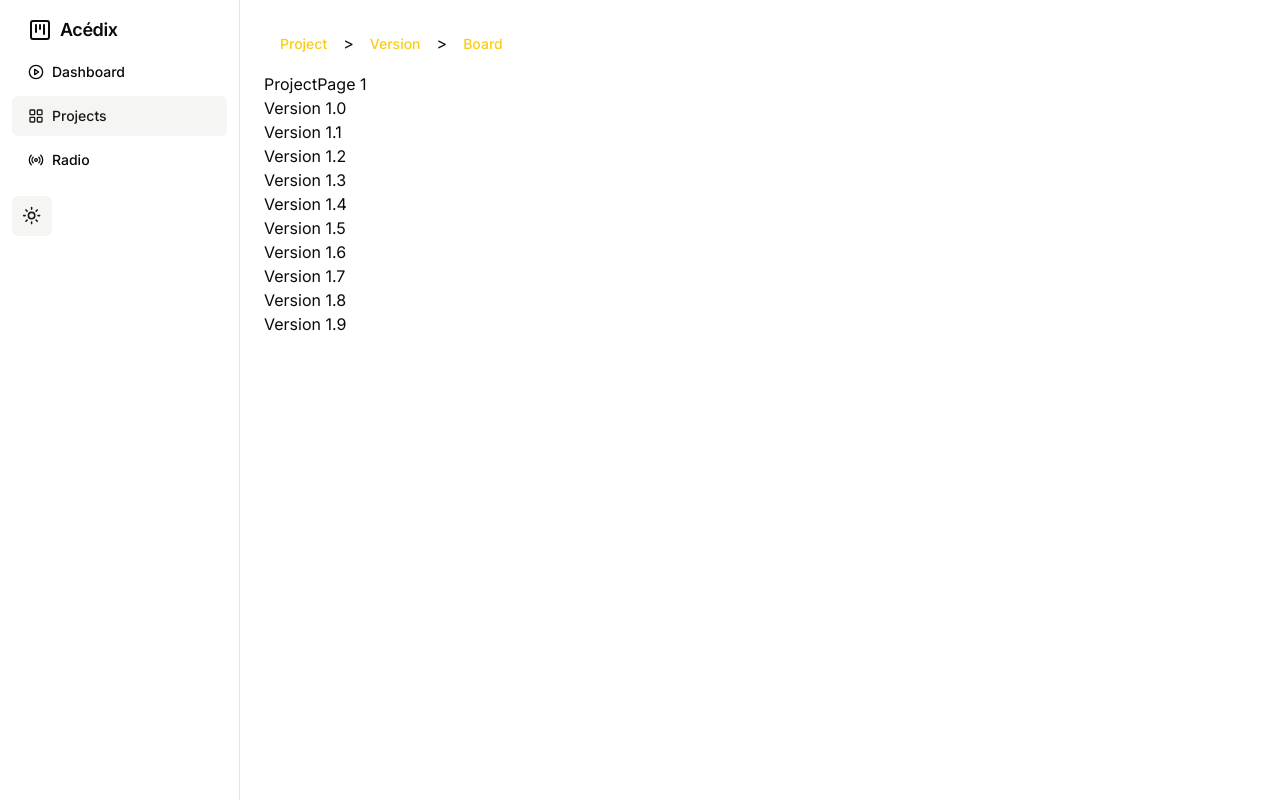
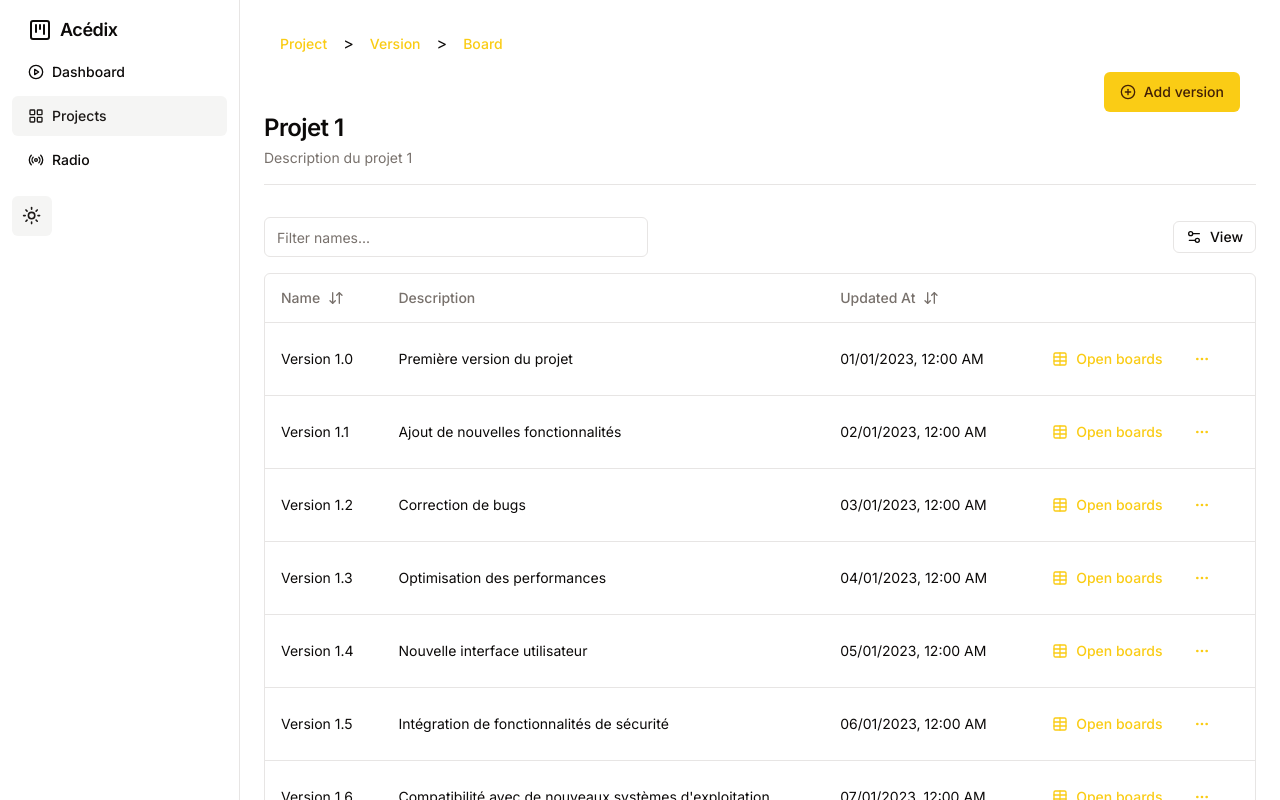
Before and after one commit to lorenzo-237/acedix-app, a Next.js app: page /projects/1 in a window 1280 px wide. Shown: the top 800 px of the page. Built offline with nearby package versions, Linux system fonts and the light colour scheme.

Commit message:
setup data table for versions

```diff
--- /dev/null
+++ b/src/app/projects/[id]/columns.tsx
@@ -0,0 +1,45 @@
+'use client';
+
+import { DataTableColumnHeader } from '@/components/tables/data-table-column-header';
+import { Button } from '@/components/ui/button';
+import DropdownDataTableActions from '@/components/versions/dropdown-actions';
+import { formatDateTimeToString } from '@/lib/dates';
+import { Version } from '@/models';
+import { ColumnDef } from '@tanstack/react-table';
+import { Table } from 'lucide-react';
+
+export const columns: ColumnDef<Version>[] = [
+  {
+    accessorKey: 'name',
+    header: ({ column }) => <DataTableColumnHeader column={column} title='Name' />,
+  },
+  {
+    accessorKey: 'description',
+    header: 'Description',
+  },
+  {
+    accessorKey: 'updatedAt',
+    header: ({ column }) => <DataTableColumnHeader column={column} title='Updated At' />,
+    cell: ({ row }) => {
+      const updatedDate = row.getValue('updatedAt') as Date;
+      const formatted = formatDateTimeToString(updatedDate);
+
+      return <div className=''>{formatted}</div>;
+    },
+  },
+  {
+    id: 'actions',
+    cell: ({ row }) => {
+      const version = row.original;
+
+      return (
+        <div className='space-x-2'>
+          <Button variant='ghost' className='text-primary'>
+            <Table className='mr-2 h-4 w-4' /> Open boards
+          </Button>
+          <DropdownDataTableActions version={version} />
+        </div>
+      );
+    },
+  },
+];
--- /dev/null
+++ b/src/app/projects/[id]/data-table.tsx
@@ -0,0 +1,98 @@
+'use client';
+
+import * as React from 'react';
+import {
+  ColumnDef,
+  ColumnFiltersState,
+  SortingState,
+  flexRender,
+  getCoreRowModel,
+  getFilteredRowModel,
+  getPaginationRowModel,
+  getSortedRowModel,
+  useReactTable,
+  VisibilityState,
+} from '@tanstack/react-table';
+
+import { Input } from '@/components/ui/input';
+
+import { Table, TableBody, TableCell, TableHead, TableHeader, TableRow } from '@/components/ui/table';
+import { DataTablePagination } from '@/components/tables/data-table-pagination';
+import { DataTableViewOptions } from '@/components/tables/data-table-view-options';
+
+interface DataTableProps<TData, TValue> {
+  columns: ColumnDef<TData, TValue>[];
+  data: TData[];
+}
+
+export function DataTable<TData, TValue>({ columns, data }: DataTableProps<TData, TValue>) {
+  const [sorting, setSorting] = React.useState<SortingState>([]);
+  const [columnFilters, setColumnFilters] = React.useState<ColumnFiltersState>([]);
+  const [columnVisibility, setColumnVisibility] = React.useState<VisibilityState>({});
+
+  const table = useReactTable({
+    data,
+    columns,
+    getCoreRowModel: getCoreRowModel(),
+    getPaginationRowModel: getPaginationRowModel(),
+    onSortingChange: setSorting,
+    getSortedRowModel: getSortedRowModel(),
+    onColumnFiltersChange: setColumnFilters,
+    getFilteredRowModel: getFilteredRowModel(),
+    onColumnVisibilityChange: setColumnVisibility,
+    state: {
+      sorting,
+      columnFilters,
+      columnVisibility,
+    },
+  });
+
+  return (
+    <div>
+      <div className='flex items-center py-4'>
+        <Input
+          placeholder='Filter names...'
+          value={(table.getColumn('name')?.getFilterValue() as string) ?? ''}
+          onChange={(event) => table.getColumn('name')?.setFilterValue(event.target.value)}
+          className='max-w-sm'
+        />
+        <DataTableViewOptions table={table} />
+      </div>
+      <div className='rounded-md border'>
+        <Table>
+          <TableHeader>
+            {table.getHeaderGroups().map((headerGroup) => (
+              <TableRow key={headerGroup.id}>
+                {headerGroup.headers.map((header) => {
+                  return (
+                    <TableHead key={header.id}>
+                      {header.isPlaceholder ? null : flexRender(header.column.columnDef.header, header.getContext())}
+                    </TableHead>
+                  );
+                })}
+              </TableRow>
+            ))}
+          </TableHeader>
+          <TableBody>
+            {table.getRowModel().rows?.length ? (
+              table.getRowModel().rows.map((row) => (
+                <TableRow key={row.id} data-state={row.getIsSelected() && 'selected'}>
+                  {row.getVisibleCells().map((cell) => (
+                    <TableCell key={cell.id}>{flexRender(cell.column.columnDef.cell, cell.getContext())}</TableCell>
+                  ))}
+                </TableRow>
+              ))
+            ) : (
+              <TableRow>
+                <TableCell colSpan={columns.length} className='h-24 text-center'>
+                  No results.
+                </TableCell>
+              </TableRow>
+            )}
+          </TableBody>
+        </Table>
+      </div>
+      <DataTablePagination table={table} />
+    </div>
+  );
+}
--- a/src/app/projects/[id]/page.tsx
+++ b/src/app/projects/[id]/page.tsx
@@ -1,16 +1,28 @@
 import React from 'react';
 import { mockVersions } from '@/mocks/versions';
+import { mockProjects } from '@/mocks/projects';
+import { columns } from './columns';
+import { DataTable } from './data-table';
+import AcedixTitleWithSeparator from '@/components/utils/acedix-title-with-sep';
+import AddVersionButton from '@/components/versions/add-version-button';
+
 export default function ProjectPage({ params }: { params: { id: string } }) {
   const versions = mockVersions;
+  const project = mockProjects.find((p) => p.id === parseInt(params.id));
+
+  if (!project) {
+    return <div>Project not found</div>;
+  }
 
   return (
     <div>
-      <h1>ProjectPage {params.id}</h1>
-      <ul>
-        {versions.map((version) => (
-          <li key={version.id}>{version.name}</li>
-        ))}
-      </ul>
+      <div className='space-between flex items-center'>
+        <div className='ml-auto mr-4'>
+          <AddVersionButton projectName={project.name} />
+        </div>
+      </div>
+      <AcedixTitleWithSeparator title={project.name} description={project.description} />
+      <DataTable columns={columns} data={versions} />
     </div>
   );
 }
--- a/src/components/projects/project-card.tsx
+++ b/src/components/projects/project-card.tsx
@@ -7,19 +7,7 @@ import { Star, StarOff } from 'lucide-react';
 import { Tooltip, TooltipContent, TooltipTrigger } from '../ui/tooltip';
 import { useToast } from '../ui/use-toast';
 import Link from 'next/link';
-
-function formatDateTimeToString(date: Date): string {
-  const options: Intl.DateTimeFormatOptions = {
-    day: '2-digit',
-    month: '2-digit',
-    year: 'numeric',
-    hour: '2-digit',
-    minute: '2-digit',
-    hour12: false, // Use 24-hour format
-  };
-
-  return date.toLocaleDateString(undefined, options);
-}
+import { formatDateTimeToString } from '@/lib/dates';
 
 type ProjectCardProps = {
   project: Project;
--- /dev/null
+++ b/src/components/utils/acedix-title-with-sep.tsx
@@ -0,0 +1,23 @@
+import React from 'react';
+import { Separator } from '../ui/separator';
+
+type AcedixTitleProps = {
+  title: string;
+  description: string;
+};
+
+function AcedixTitleWithSeparator(props: AcedixTitleProps) {
+  return (
+    <>
+      <div className='flex items-center justify-between'>
+        <div className='space-y-1'>
+          <h2 className='text-2xl font-semibold tracking-tight'>{props.title}</h2>
+          <p className='text-sm text-muted-foreground'>{props.description}</p>
+        </div>
+      </div>
+      <Separator className='my-4' />
+    </>
+  );
+}
+
+export default AcedixTitleWithSeparator;
--- /dev/null
+++ b/src/components/versions/add-version-button.tsx
@@ -0,0 +1,41 @@
+'use client';
+
+import React, { useState } from 'react';
+import {
+  Dialog,
+  DialogTrigger,
+  DialogContent,
+  DialogDescription,
+  DialogHeader,
+  DialogTitle,
+} from '@/components/ui/dialog';
+import { PlusCircle } from 'lucide-react';
+import { Button } from '../ui/button';
+import { Version } from '@/models';
+
+export type AddVersionProps = {
+  add?: (newVersion: Version) => void;
+  projectName: string;
+};
+
+export default function AddVersionButton(props: AddVersionProps) {
+  const [open, setOpen] = useState(false);
+
+  return (
+    <Dialog open={open} onOpenChange={setOpen}>
+      <DialogTrigger asChild>
+        <Button>
+          <PlusCircle className='mr-2 h-4 w-4' />
+          Add version
+        </Button>
+      </DialogTrigger>
+      <DialogContent className='sm:max-w-[425px]'>
+        <DialogHeader>
+          <DialogTitle>New version</DialogTitle>
+          <DialogDescription>Create a new version for {props.projectName}</DialogDescription>
+        </DialogHeader>
+        {/* <FormCreateProject add={props.add} setOpen={setOpen} /> */}
+      </DialogContent>
+    </Dialog>
+  );
+}
--- /dev/null
+++ b/src/components/versions/dropdown-actions.tsx
@@ -0,0 +1,38 @@
+import { Button } from '@/components/ui/button';
+import {
+  DropdownMenu,
+  DropdownMenuContent,
+  DropdownMenuItem,
+  DropdownMenuLabel,
+  DropdownMenuSeparator,
+  DropdownMenuTrigger,
+} from '@/components/ui/dropdown-menu';
+import { Version } from '@/models';
+import { MoreHorizontal } from 'lucide-react';
+import React from 'react';
+
+type DropdownActionsProps = {
+  version: Version;
+};
+
+export default function DropdownDataTableActions({ version }: DropdownActionsProps) {
+  return (
+    <DropdownMenu>
+      <DropdownMenuTrigger asChild>
+        <Button variant='ghost' className='text-primary h-8 w-8 p-0'>
+          <span className='sr-only'>Open menu</span>
+          <MoreHorizontal className='h-4 w-4' />
+        </Button>
+      </DropdownMenuTrigger>
+      <DropdownMenuContent align='end'>
+        <DropdownMenuLabel>Actions</DropdownMenuLabel>
+        <DropdownMenuItem onClick={() => navigator.clipboard.writeText('' + version.id)}>
+          Copy version ID
+        </DropdownMenuItem>
+        <DropdownMenuSeparator />
+        <DropdownMenuItem>View customer</DropdownMenuItem>
+        <DropdownMenuItem>Todo...</DropdownMenuItem>
+      </DropdownMenuContent>
+    </DropdownMenu>
+  );
+}
--- /dev/null
+++ b/src/lib/dates.ts
@@ -0,0 +1,12 @@
+export function formatDateTimeToString(date: Date): string {
+  const options: Intl.DateTimeFormatOptions = {
+    day: '2-digit',
+    month: '2-digit',
+    year: 'numeric',
+    hour: '2-digit',
+    minute: '2-digit',
+    hour12: true, // Use 24-hour format
+  };
+
+  return date.toLocaleDateString(undefined, options);
+}
```
Also changed, not shown: src/app/tables/data-table.tsx (+0 -7 lines).
